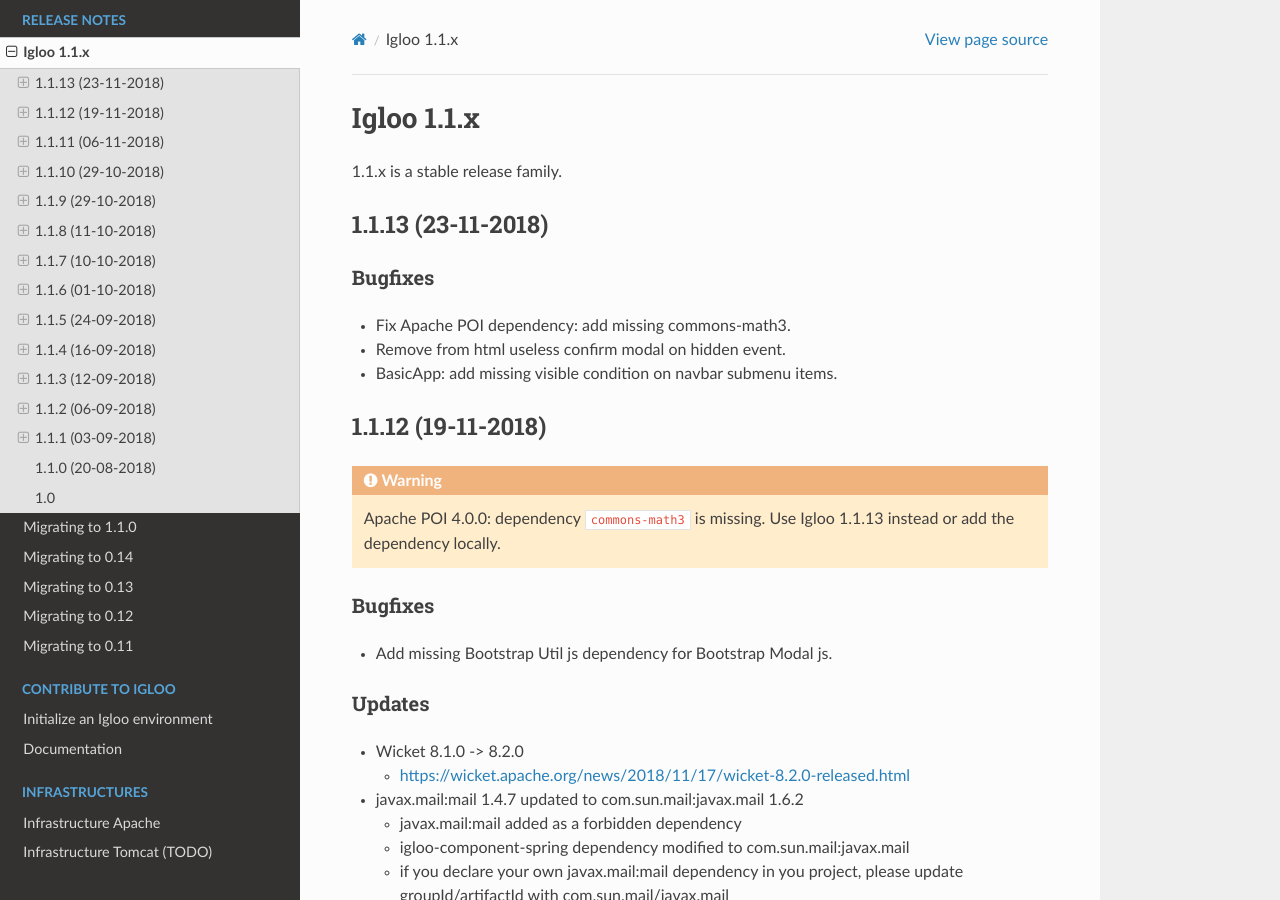
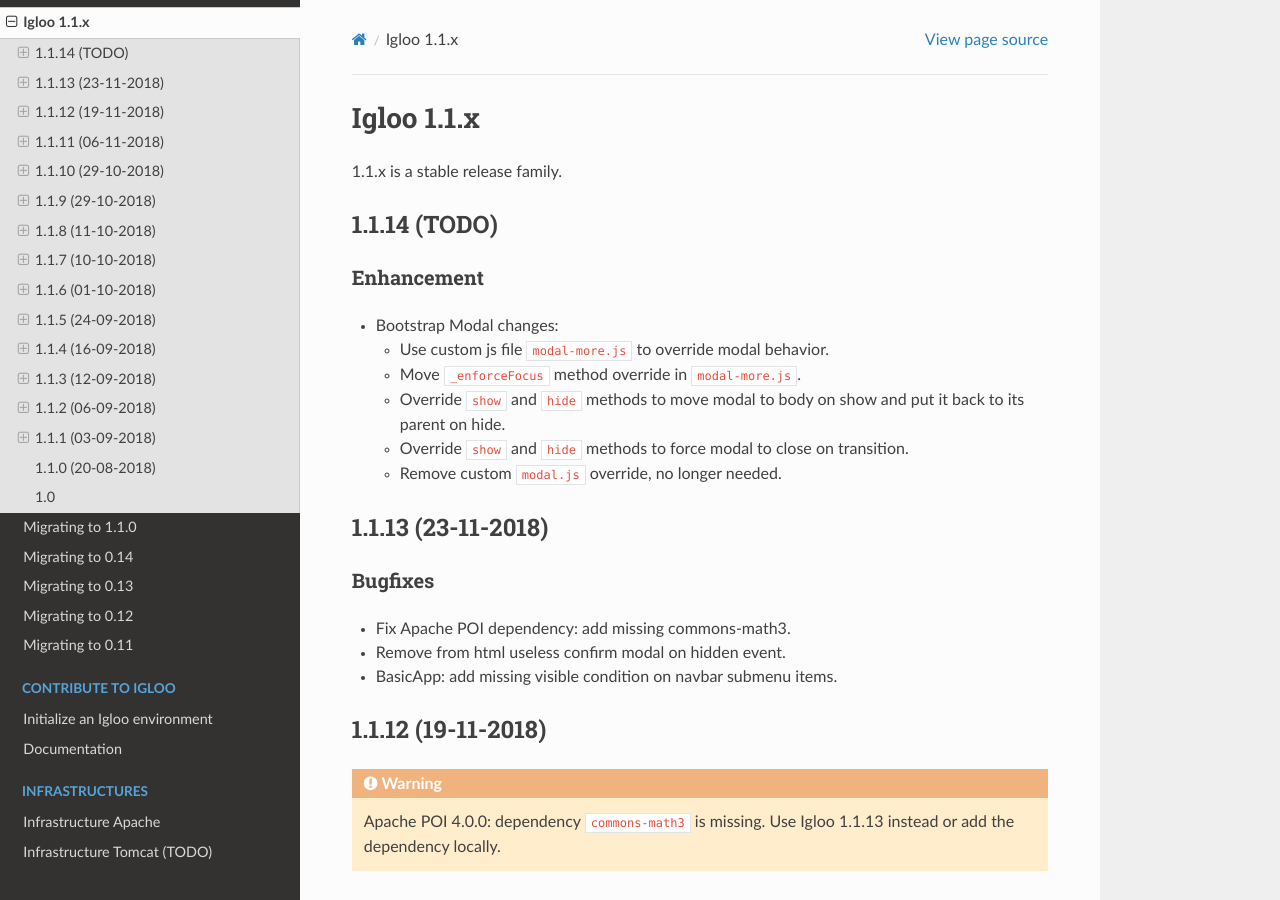
Before and after one commit to igloo-project/igloo-doc, a Sphinx documentation site: the page built from source/release-notes/1.1.x.rst, in a window 1280 px wide and 900 px high. Built offline with Sphinx 7.4.7 and the Read the Docs theme 2.0.0, drawn with Linux system fonts in a browser that asks for light colours.

Commit message:
1.1.14: update release notes

```diff
--- a/source/release-notes/1.1.x.rst
+++ b/source/release-notes/1.1.x.rst
@@ -4,6 +4,24 @@
 
 1.1.x is a stable release family.
 
+
+.. _v1.1.14:
+
+1.1.14 (TODO)
+###################
+
+Enhancement
+***********
+
+* Bootstrap Modal changes:
+
+  * Use custom js file ``modal-more.js`` to override modal behavior.
+  * Move ``_enforceFocus`` method override in ``modal-more.js``.
+  * Override ``show`` and ``hide`` methods to move modal to body on show
+    and put it back to its parent on hide.
+  * Override ``show`` and ``hide`` methods to force modal to close on
+    transition.
+  * Remove custom ``modal.js`` override, no longer needed.
 
 .. _v1.1.13:
 
```
